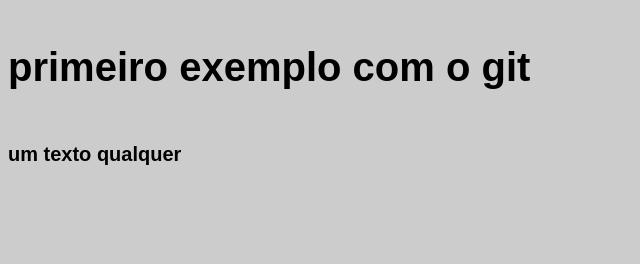
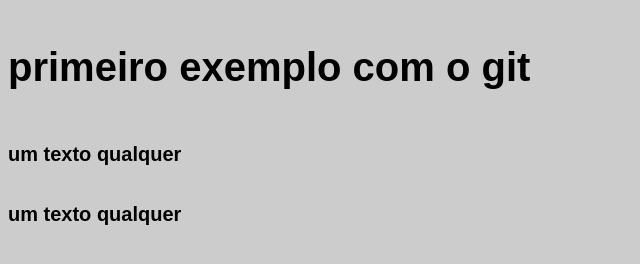
Before and after one commit to pedroddf/testes, a plain HTML site: page exemplo01.html in a window 1280 px wide. Shown: the whole page, without its empty margins (0-640 px from the left). Drawn offline with Linux system fonts and the light colour scheme.

Commit message:
Outro parágrafo adicionado

```diff
--- a/exemplo01.html
+++ b/exemplo01.html
@@ -9,5 +9,6 @@
 <body>
 	<h1>primeiro exemplo com o git</h1>
 	<p>um texto qualquer</p>
+	<p>um texto qualquer</p>
 </body>
 </html>
```
